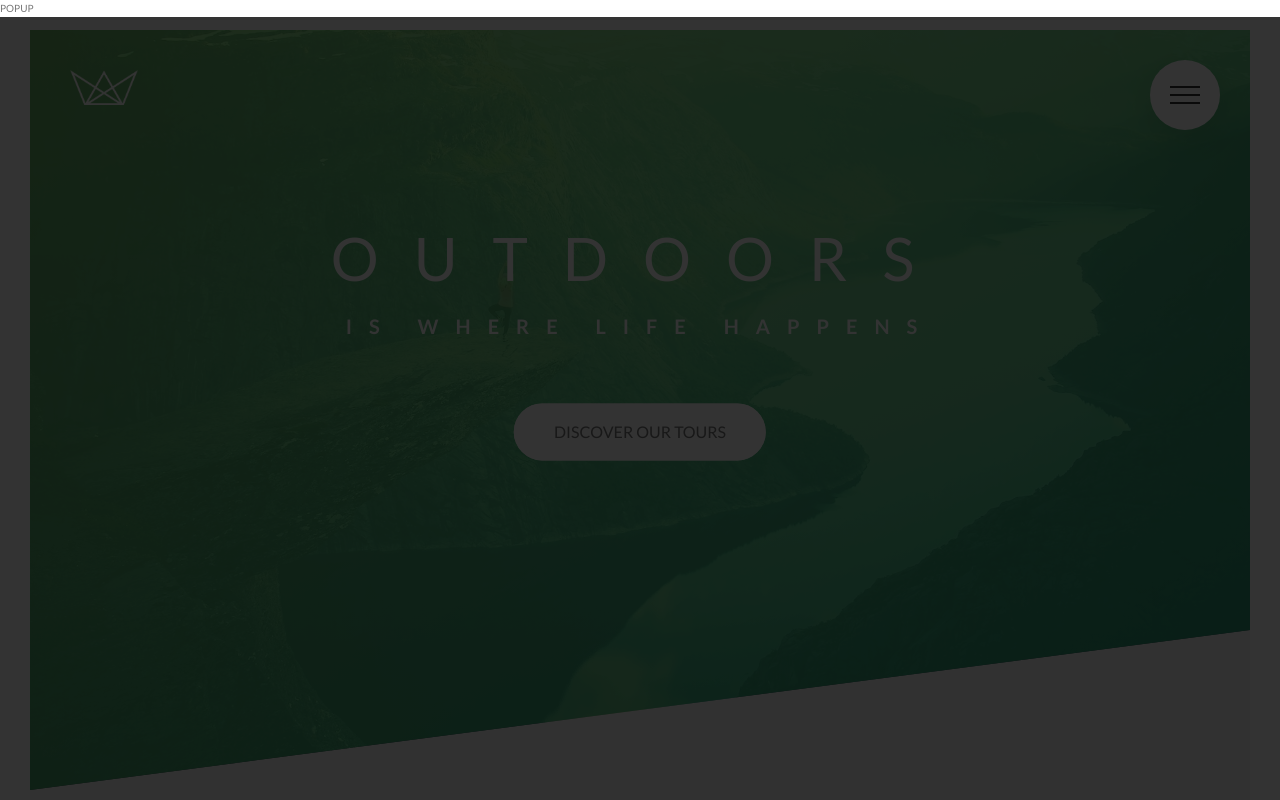
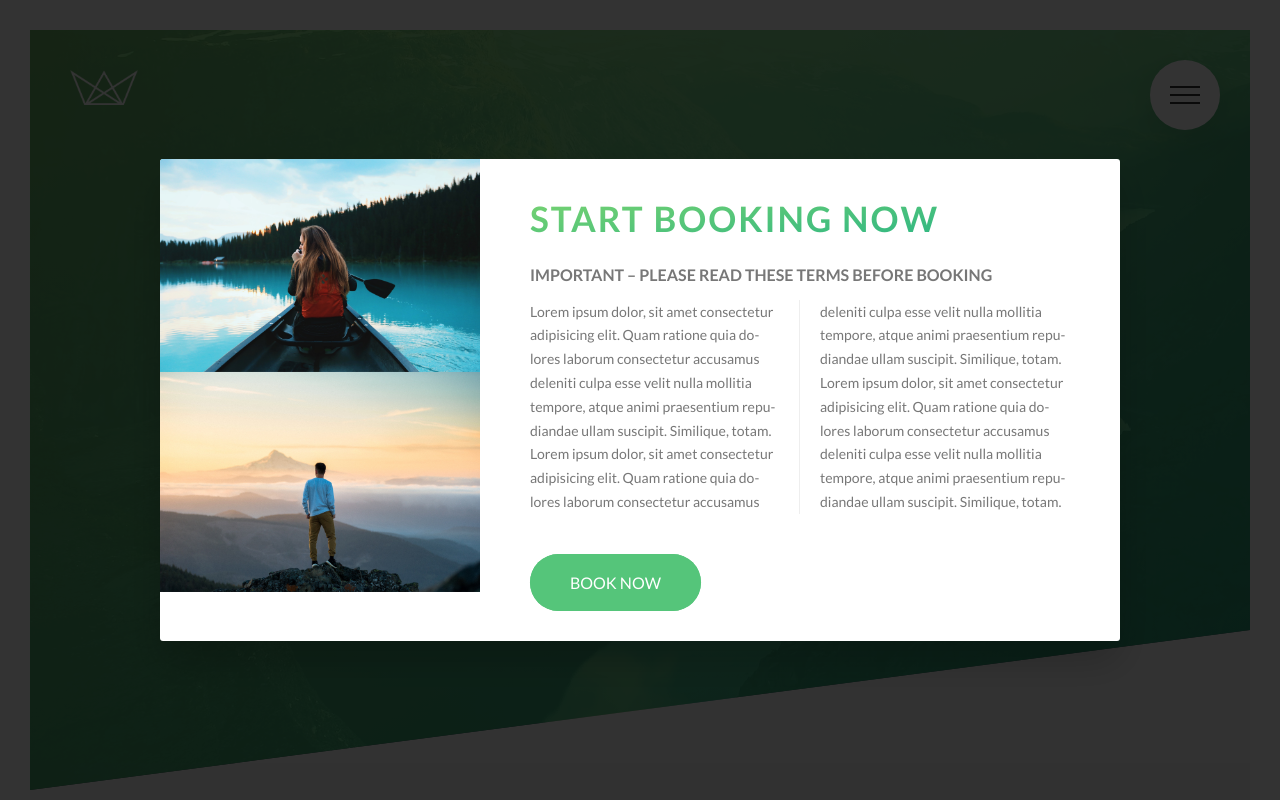
Before and after one commit to TimEckert/Natours, a website: page index.html in a window 1280 px wide. Shown: the top 800 px of the page. Drawn offline with Linux system fonts and the light colour scheme.

Commit message:
Popup content added

```diff
--- a/index.html
+++ b/index.html
@@ -360,7 +360,29 @@
 
         <div class="popup">
             <div class="popup__content">
-                POPUP
+                <div class="popup__left">
+                    <img src="img/nat-8.jpg" alt="Tour photo" class="popup__img">
+                    <img src="img/nat-9.jpg" alt="Tour photo" class="popup__img">
+                </div>
+                <div class="popup__right">
+                    <h2 class="heading-secondary u-margin-bottom-small">Start booking now</h2>
+                    <h3 class="heading-tertiary u-margin-bottom-small">Important &ndash; Please read these terms before booking</h3>
+                    <p class="popup__text">
+                        Lorem ipsum dolor, sit amet consectetur adipisicing elit.
+                        Quam ratione quia dolores laborum consectetur accusamus deleniti
+                        culpa esse velit nulla mollitia tempore, atque animi praesentium
+                        repudiandae ullam suscipit. Similique, totam.
+                        Lorem ipsum dolor, sit amet consectetur adipisicing elit.
+                        Quam ratione quia dolores laborum consectetur accusamus deleniti
+                        culpa esse velit nulla mollitia tempore, atque animi praesentium
+                        repudiandae ullam suscipit. Similique, totam.
+                        Lorem ipsum dolor, sit amet consectetur adipisicing elit.
+                        Quam ratione quia dolores laborum consectetur accusamus deleniti
+                        culpa esse velit nulla mollitia tempore, atque animi praesentium
+                        repudiandae ullam suscipit. Similique, totam.
+                    </p>
+                    <a href="#" class="btn btn--green">Book now</a>
+                </div>
             </div>
         </div>
 
--- a/sass/components/_popup.scss
+++ b/sass/components/_popup.scss
@@ -1,16 +1,56 @@
 .popup {
     width: 100%;
-    height: 100%;
-
+    height: 100vh;
+    position: fixed;
+    top: 0;
+    left: 0;
     z-index: 500;
 
     background-color: rgba($color-black, .8);
 
     &__content {
+        width: 75vw;
         position: absolute;
-        width: 80vw;
-        height: 80vh;
         @include center-transform;
-        background-color: red;
+        background-color: $color-white;
+
+        box-shadow: 0 2rem 4rem rgba($color-black, .2);
+        border-radius: $border-radius;
+        display: table;
+        overflow: hidden;
+    }
+
+    &__left {
+        width: 33.333333%;
+        display: table-cell;
+    }
+
+    &__right {
+        width: 66.666667%;
+        display: table-cell;
+        vertical-align: middle;
+        padding: 3rem 5rem;
+    }
+
+    &__img {
+        display: block;
+        width: 100%;
+    }
+
+    &__text {
+        font-size: 1.4rem;
+        margin-bottom: 4rem;
+
+        -moz-column-count: 2;
+        -moz-column-gap: 4rem;
+        -moz-column-rule: 1px solid $color-grey-light-2;
+        column-count: 2;
+        column-gap: 4rem;
+        column-rule: 1px solid $color-grey-light-2;
+
+        -moz-hyphens: auto;
+        -ms-hyphens: auto;
+        -webkit-hyphens: auto;
+        hyphens: auto;
     }
 }
```
Also changed, not shown: css/style.css.
